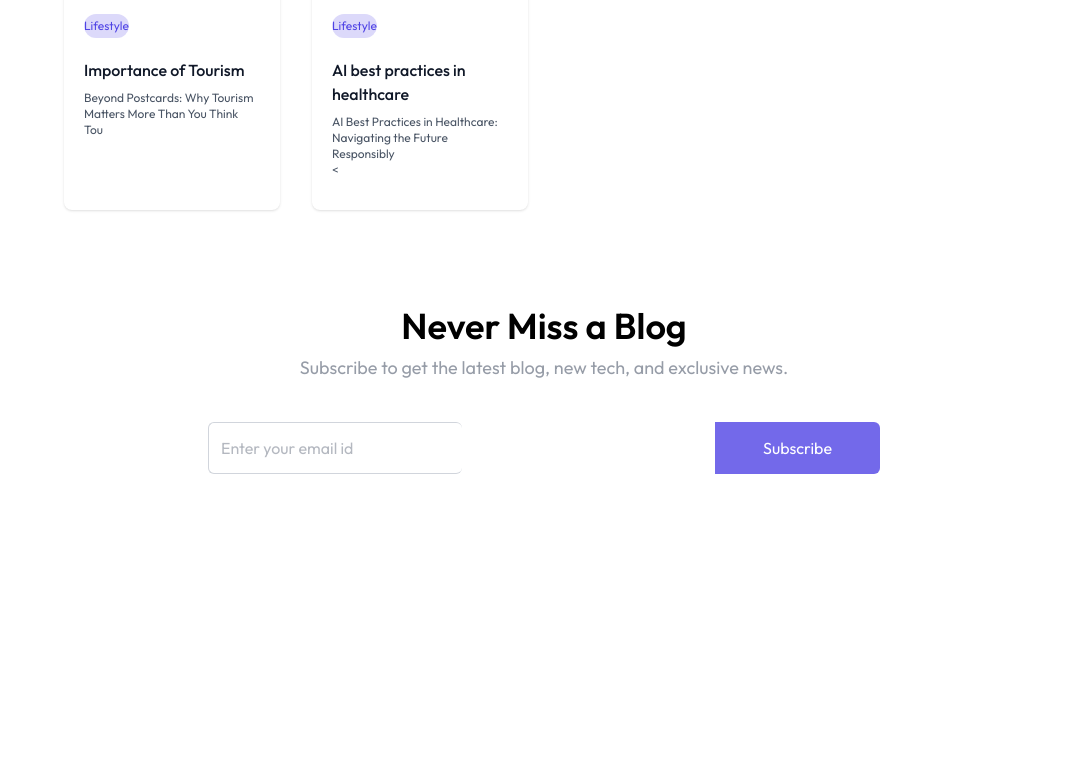
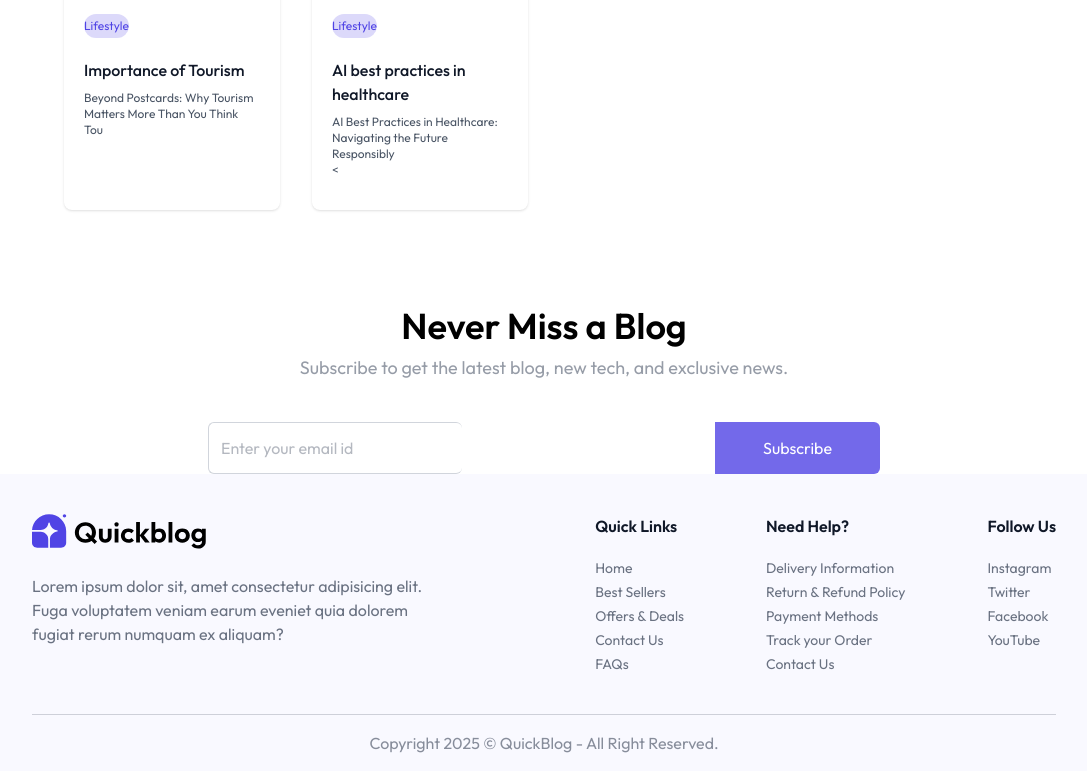
Before and after one commit to waibaBikash/MeroBlog, a React (Vite) app in the folder client/: page / in a window 1280 px wide. Shown: the part 1497-2268 px from the top of the page, without its empty margins (96-1183 px from the left). Before the commit the page ends 1971 px from the top, so only its background shows below. Built offline with nearby package versions, Linux system fonts and the light colour scheme.

Commit message:
feat: add Footer component to enhance page layout and provide additional information

```diff
--- /dev/null
+++ b/client/src/components/Footer.jsx
@@ -0,0 +1,35 @@
+import React from 'react'
+import {assets, footer_data} from '../assets/assets'
+
+const Footer = () => {
+  return (
+    <div className='px-6 md:px-16 lg:px-24 xl:px-32 bg-primary/3 '>
+       <div className='flex flex-col md:flex-row items-start justify-between gap-10 py-10 border-b border-gray-500/30 text-gray-500'>
+          <div>
+             <img src={assets.logo} alt="logo" className='w-32 sm:w-44' />
+             <p className='max-w-[410px] mt-6'>Lorem ipsum dolor sit, amet consectetur adipisicing elit. Fuga voluptatem veniam earum eveniet quia dolorem fugiat rerum numquam ex aliquam?</p>
+          </div>
+
+            <div className='flex flex-wrap justify-between w-full md:w-[45%] gap-5'>
+                {
+                  footer_data.map((section, index)=>(
+                    <div key={index}>
+                      <h3 className='font-semibold text-base text-gray-900 md:mb-5 mb-2'>{section.title}</h3>
+                        <ul className='text-sm space-y-1'>
+                           {section.links.map((link, i)=>(
+                             <li key={i}>
+                                <a href="#" className='hover:underline transition'>{link}</a>
+                             </li>
+                           ))}
+                        </ul>
+                    </div>
+                  ))
+                }
+            </div>
+       </div>
+       <p className='py-4 text-center text-sm md:text-base text-gray-500/80'>Copyright 2025 © QuickBlog - All Right Reserved.  </p>
+    </div>
+  )
+}
+
+export default Footer
--- a/client/src/pages/Home.jsx
+++ b/client/src/pages/Home.jsx
@@ -3,6 +3,7 @@
 import Header from '../components/Header';
 import BlogList from '../components/BlogList';
 import Newsletter from '../components/Newsletter';
+import Footer from '../components/Footer';
 
 const Home = () => {
   return (
@@ -11,6 +12,7 @@
       <Header />
       <BlogList />
       <Newsletter />
+      <Footer />
     </>
   )
 }
```
